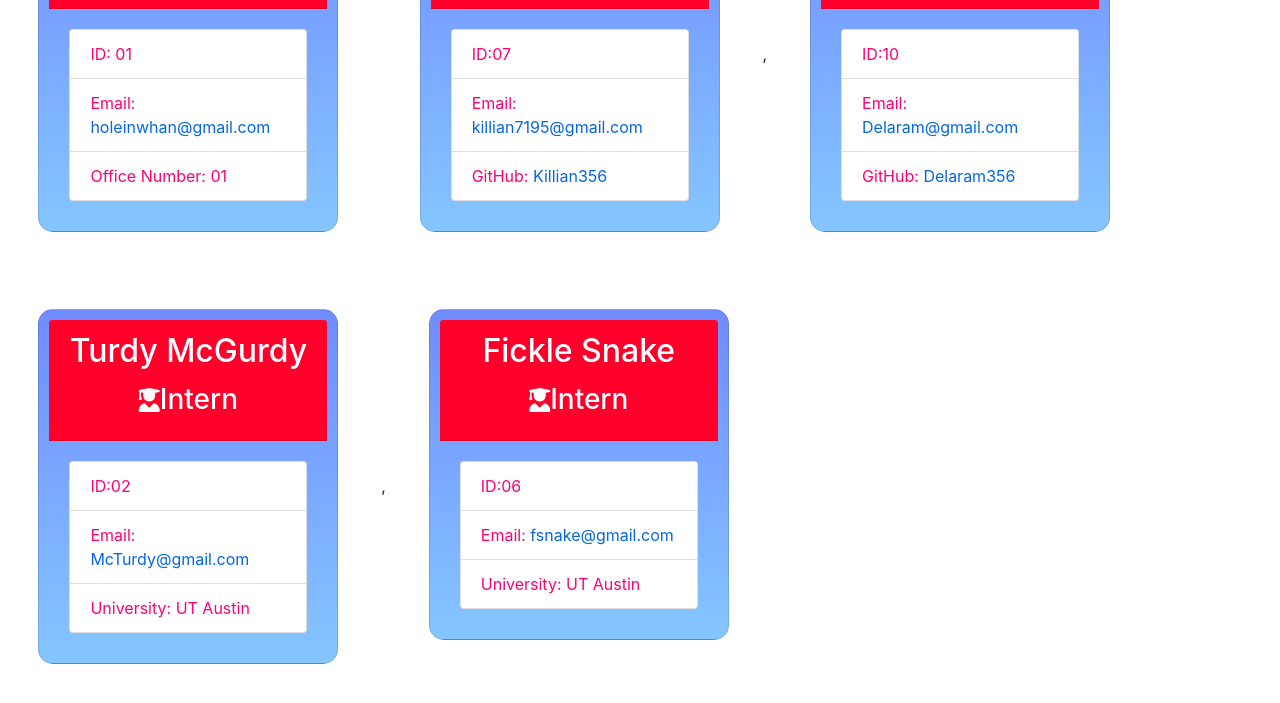
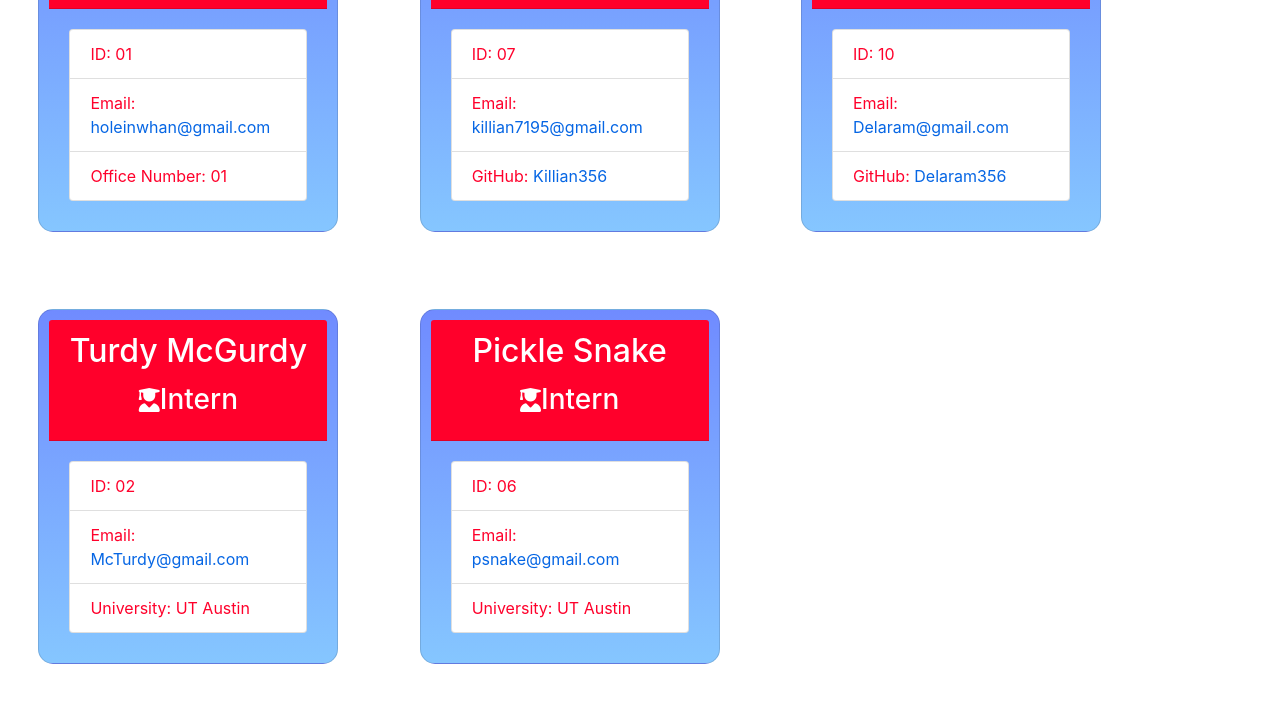
Before and after one commit to Killian356/Profile-Generator, a website: page dist/index.html in a window 1280 px wide. Shown: the part 419-1122 px from the top of the page. Drawn offline with nearby package versions, Linux system fonts and the light colour scheme.

Commit message:
fixed server bugs

```diff
--- a/dist/Style.css
+++ b/dist/Style.css
@@ -16,11 +16,11 @@ h1 {
     margin: 3%;
     align-items: center;
     justify-content: center;
-    color: rgb(255, 0, 119);
+    color: rgb(255, 0, 43);
     background-image: linear-gradient(to bottom, rgb(112, 139, 255), rgb(133, 198, 255));
     text-align: left;
+}
 
-}
 .card:hover {
     box-shadow: 0 8px 16px 0 rgba(24, 8, 173, 0.2);
 }
--- a/dist/index.html
+++ b/dist/index.html
@@ -34,8 +34,6 @@
   </div>
 
   <main>
-
-
     <div class="card">
       <div class="card-header">
         <h2 class="card-title">Mr. Sphincter</h2>
@@ -52,8 +50,6 @@
       </div>
     </div>
 
-
-
     <div class="card">
       <div class="card-header">
         <h2 class="card-title">Killian</h2>
@@ -61,7 +57,7 @@
       </div>
       <div class="card-body">
         <ul class="list-group">
-          <li class="list-group-item">ID:07</li>
+          <li class="list-group-item">ID: 07</li>
           <li class="list-group-item">
             Email: <a class="link" target=_blank href="mailto:killian7195@gmail.com">killian7195@gmail.com</a>
           </li>
@@ -72,7 +68,6 @@
       </div>
     </div>
 
-    ,
     <div class="card">
       <div class="card-header">
         <h2 class="card-title">Delaram</h2>
@@ -80,7 +75,7 @@
       </div>
       <div class="card-body">
         <ul class="list-group">
-          <li class="list-group-item">ID:10</li>
+          <li class="list-group-item">ID: 10</li>
           <li class="list-group-item">
             Email: <a class="link" target=_blank href="mailto:Delaram@gmail.com">Delaram@gmail.com</a>
           </li>
@@ -91,19 +86,14 @@
       </div>
     </div>
 
-
-
-
-
     <div class="card">
-
       <div class="card-header">
         <h2 class="card-title">Turdy McGurdy</h2>
         <h3 class="card-title"><i class='fas fa-user-graduate' style='font-size:24px'></i>Intern</h3>
       </div>
       <div class="card-body">
         <ul class="list-group">
-          <li class="list-group-item">ID:02</li>
+          <li class="list-group-item">ID: 02</li>
           <li class="list-group-item">
             Email: <a class="link" target=_blank href="mailto:McTurdy@gmail.com">McTurdy@gmail.com</a>
           </li>
@@ -112,26 +102,23 @@
         </ul>
       </div>
     </div>
-    ,
     <div class="card">
 
       <div class="card-header">
-        <h2 class="card-title">Fickle Snake</h2>
+        <h2 class="card-title">Pickle Snake</h2>
         <h3 class="card-title"><i class='fas fa-user-graduate' style='font-size:24px'></i>Intern</h3>
       </div>
       <div class="card-body">
         <ul class="list-group">
-          <li class="list-group-item">ID:06</li>
+          <li class="list-group-item">ID: 06</li>
           <li class="list-group-item">
-            Email: <a class="link" target=_blank href="mailto:fsnake@gmail.com">fsnake@gmail.com</a>
+            Email: <a class="link" target=_blank href="mailto:psnake@gmail.com">psnake@gmail.com</a>
           </li>
           <li class="list-group-item">University: UT Austin</li>
           </li>
         </ul>
       </div>
     </div>
-
-
   </main>
 
 </body>
--- a/package.json
+++ b/package.json
@@ -7,10 +7,11 @@
     "lib": "lib"
   },
   "dependencies": {
+    "@apollo/client": "^3.5.8",
+    "graphql": "^16.2.0",
     "inquirer": "^8.2.0",
     "jest": "^27.2.5"
   },
-  "devDependencies": {},
   "scripts": {
     "test": "jest"
   },
```
Also changed, not shown: 1 other file.
